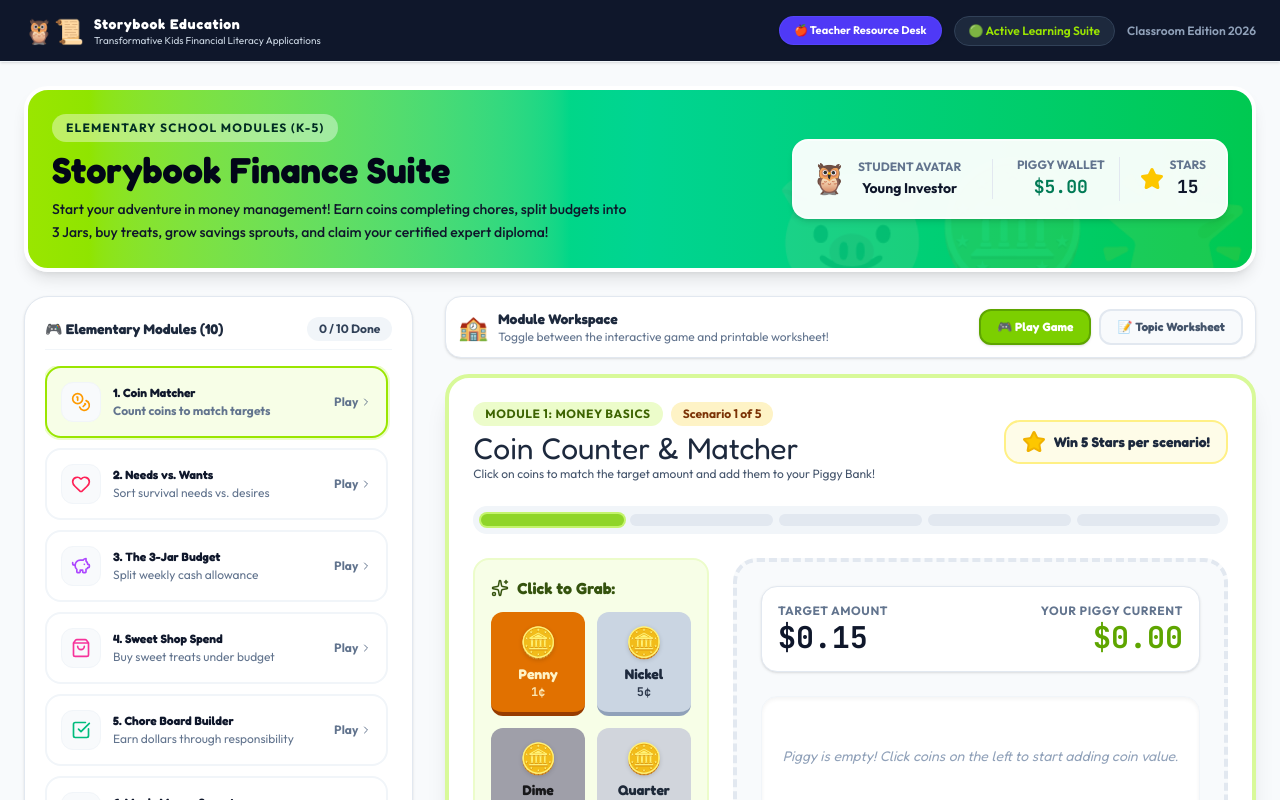
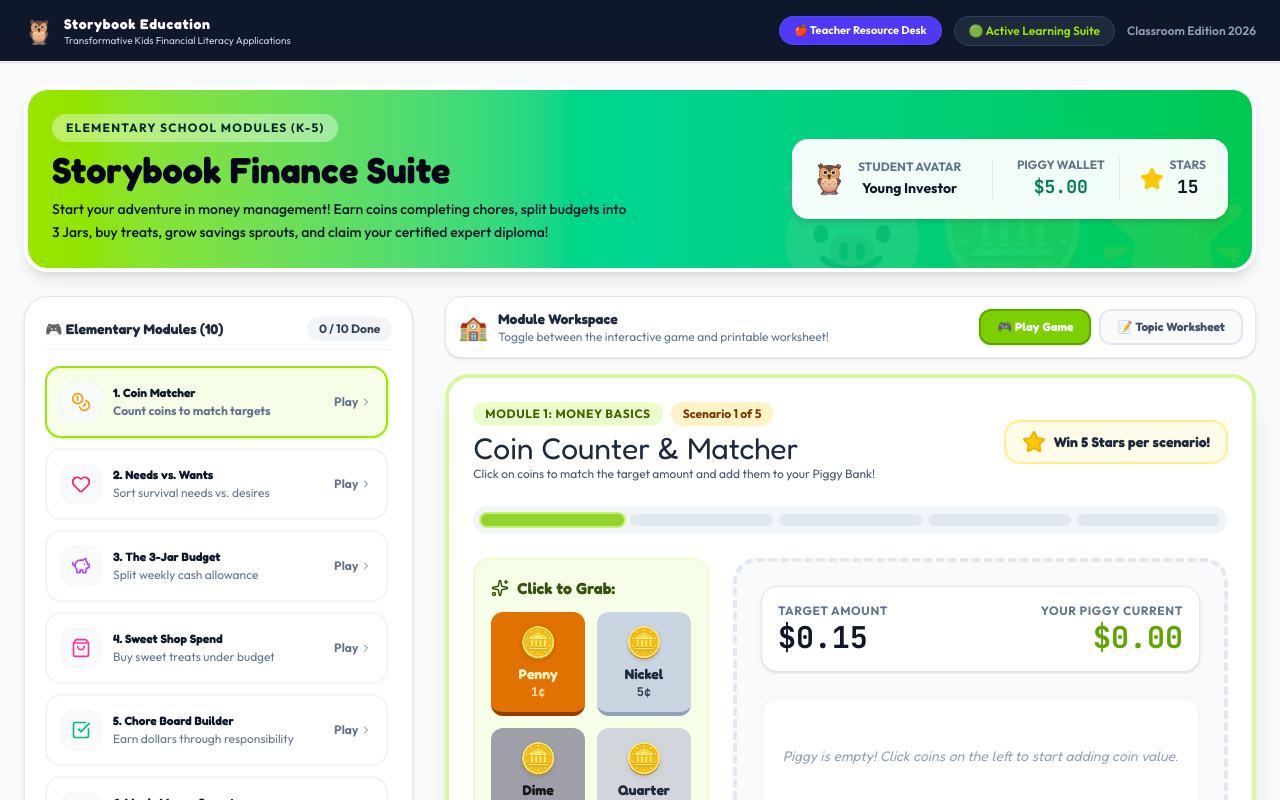
Before and after one commit to ealimon/storybook-finance-elementary, a React (Vite) app: page / in a window 1280 px wide. Shown: the top 800 px of the page. Built offline with nearby package versions, Linux system fonts and the light colour scheme.

Commit message:
ui: simplify brand icon in header
Remove scroll icon to streamline the brand identity in the utility bar.

```diff
--- a/src/App.tsx
+++ b/src/App.tsx
@@ -120,7 +120,7 @@ export default function App() {
       {/* BRANDING TOP UTILITY BAR (HUMBLE & LITERAL LABELS) */}
       <div className="bg-slate-900 text-slate-100 py-3.5 px-6 shadow-sm flex flex-col sm:flex-row justify-between items-center gap-3 border-b border-slate-850 no-print">
         <div className="flex items-center gap-2.5">
-          <span className="text-2xl">🦉📜</span>
+          <span className="text-2xl">🦉</span>
           <div>
             <h1 className="text-base sm:text-sm font-display font-bold tracking-wider text-white">Storybook Education</h1>
             <p className="text-xs sm:text-[10px] text-slate-300">Transformative Kids Financial Literacy Applications</p>
```
